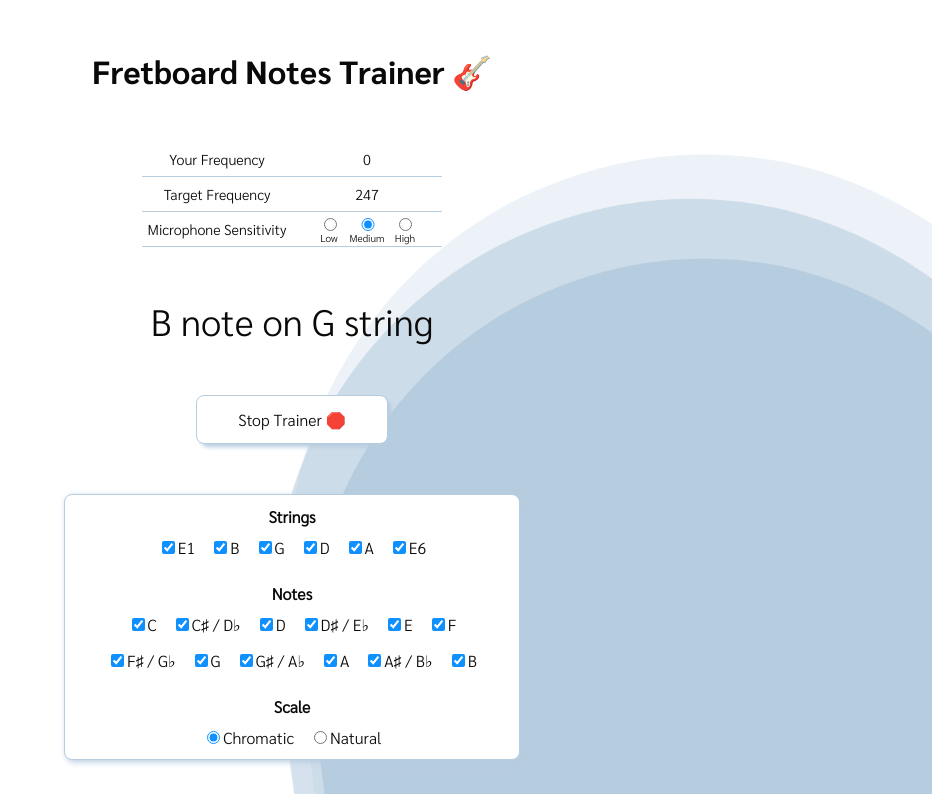
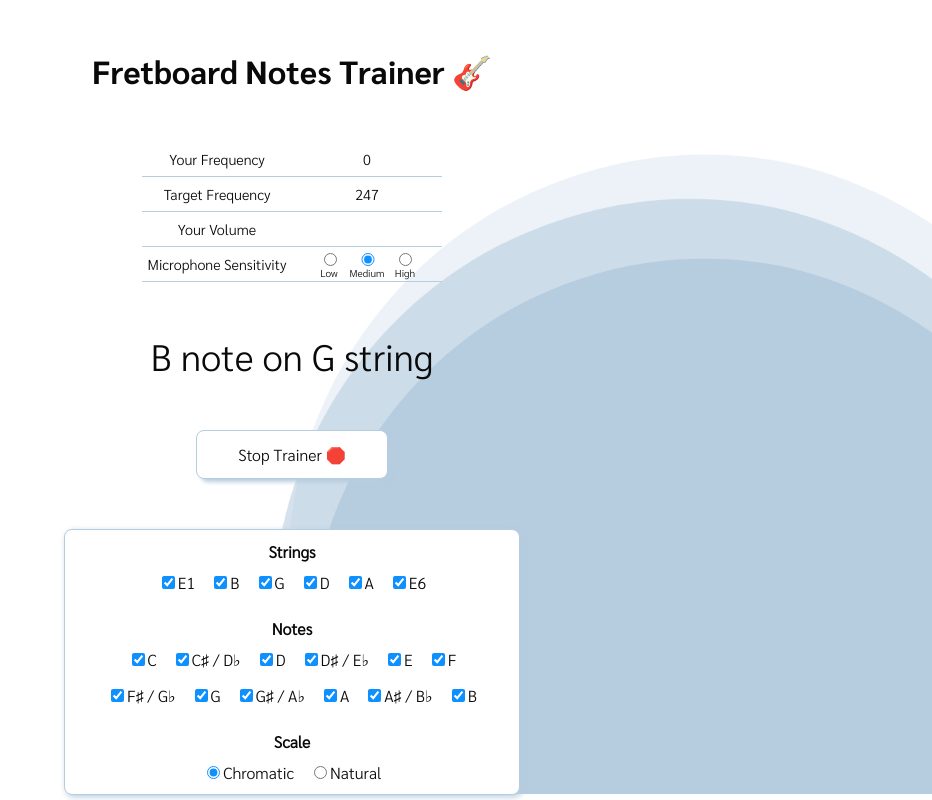
Before and after one commit to nikolanekudova/fretboard-notes-trainer, a React (Vite) app: page / in a window 1280 px wide. Both pictures are taken after a click on the button "Start Trainer 🎶". Shown: the whole page, without its empty margins (348-1280 px from the left). Built offline with nearby package versions, Linux system fonts and the light colour scheme; no server answers.

Commit message:
added dist folder to gitignore

```diff
--- a/src/components/TrainerPage.jsx
+++ b/src/components/TrainerPage.jsx
@@ -201,7 +201,7 @@ export function TrainerPage(appStart, setAppStart) {
                         <div>Target Frequency</div>
                         <div>{noteStringFrequency.frequency}</div>
                     </div>
-                    {/* <div className="table-row-wrapper">
+                    <div className="table-row-wrapper">
                         <div>Your Volume</div>
                         <div className="volume-bar-container">
                             <div
@@ -217,7 +217,7 @@ export function TrainerPage(appStart, setAppStart) {
                                 }}
                             ></div>
                         </div>
-                    </div> */}
+                    </div>
                     <div className="table-row-wrapper">
                         <div>Microphone Sensitivity</div>
                         <div className="sensitivity-row-wrapper">
```
Also changed, not shown: 7 other files (tests, documents, lock files or other folders).
